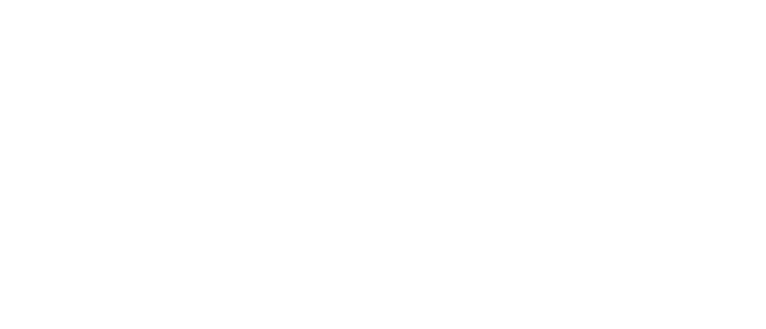
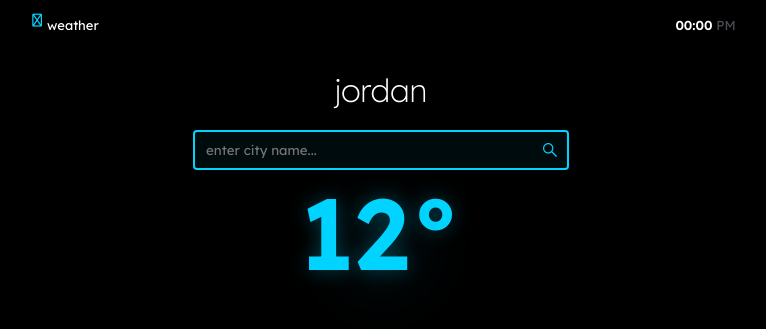
Before and after one commit to ayoub-bakkar/weather, a website: page public/index.html in a window 1280 px wide. Shown: the whole page, without its empty margins (259-1025 px from the left). Drawn offline with Linux system fonts and the light colour scheme.

Commit message:
Laying out the basic code

```diff
--- a/package.json
+++ b/package.json
@@ -20,6 +20,7 @@
   },
   "dependencies": {
     "axios": "^1.13.5",
+    "dotenv": "^17.3.1",
     "express": "^5.2.1"
   }
 }
--- a/public/index.html
+++ b/public/index.html
@@ -1,12 +1,47 @@
-<!DOCTYPE html>
+<!doctype html>
 <html lang="en">
-<head>
-    <script src="https://kit.fontawesome.com/c56a1c185e.js" crossorigin="anonymous"></script>
-    <meta charset="UTF-8">
-    <meta name="viewport" content="width=device-width, initial-scale=1.0">
+  <head>
+    <script
+      src="https://kit.fontawesome.com/c56a1c185e.js"
+      crossorigin="anonymous"
+    ></script>
+    <meta charset="UTF-8" />
+    <link rel="stylesheet" href="style.css" />
+    <meta name="viewport" content="width=device-width, initial-scale=1.0" />
     <title>weather</title>
-</head>
-<body>
-
-</body>
+  </head>
+  <body>
+    <div class="animated-background"></div>
+    <header>
+      <div class="title">
+        <i id="icon-weather-title" class="fa-regular fa-cloud icon-bounce"></i>
+        <span class="title-text">weather</span>
+      </div>
+      <div class="time">
+        <span id="time-display">00:00</span> <span class="period">PM</span>
+      </div>
+    </header>
+    <div class="contunt">
+      <form action="" method="post">
+        <div class="search">
+          <input
+            id="search-input"
+            name="country"
+            type="text"
+            placeholder="enter city name..."
+          />
+          <i id="icon-search" class="fa-brands fa-sistrix search-icon"></i>
+          <div class="search-underline"></div>
+        </div>
+      </form>
+      <div class="countryText">
+        <h1 class="country-name" id="country-display">jordan</h1>
+      </div>
+      <div class="temperature">
+        <p class="temperatureNumber" id="temp-display">12°</p>
+        <div class="temp-blur"></div>
+      </div>
+    </div>
+    <script src="script.js"></script>
+  </body>
 </html>
--- a/public/style.css
+++ b/public/style.css
@@ -3,8 +3,269 @@
 
 :root {
   --main-bg-color: #000000;
-  --color-time: #4D4B53;
+  --color-time: #4d4b53;
   --main-font: "Lexend", sans-serif;
   --color-text: #ffffff;
   --color-number: #00d4ff;
+  --color-input: #00d4ff;
+  --color-input-focus: #00d4ff;
 }
+
+* {
+  padding: 0;
+  margin: 0;
+}
+
+body {
+  background-color: var(--main-bg-color);
+  font-family: var(--main-font);
+  position: relative;
+  overflow-x: hidden;
+}
+
+/* Animated background */
+.animated-background {
+  position: fixed;
+  top: 0;
+  left: 0;
+  width: 100%;
+  height: 100%;
+  background: 0;
+  pointer-events: none;
+  z-index: -1;
+}
+
+/* Header styles */
+header {
+  display: flex;
+  align-items: center;
+  justify-content: space-around;
+  padding: 10px 0;
+  animation: slideDown 0.6s ease-out;
+}
+
+header .title {
+  font-size: 13px;
+  padding: 7px 6px;
+  display: flex;
+  align-items: center;
+  gap: 5px;
+  transition: transform 0.3s ease;
+}
+
+header .title:hover {
+  transform: scale(1.05);
+}
+
+header .title .title-text {
+  color: var(--color-text);
+  transition: color 0.3s ease;
+}
+
+header .title #icon-weather-title {
+  color: var(--color-number);
+  transition: color 0.3s ease;
+}
+
+/* Icon bounce animation */
+.icon-bounce {
+  animation: bounce 2s infinite ease-in-out;
+}
+
+@keyframes bounce {
+  0%,
+  100% {
+    transform: translateY(0);
+  }
+  50% {
+    transform: translateY(-5px);
+  }
+}
+
+header .time {
+  font-size: 13px;
+  color: var(--color-time);
+  transition: color 0.3s ease;
+  animation: fadeIn 0.8s ease-out;
+}
+
+header .time #time-display {
+  font-weight: 600;
+  color: var(--color-text);
+}
+
+/* Main container */
+.contunt {
+  display: flex;
+  flex-direction: column;
+  align-items: center;
+  justify-content: center;
+  height: 200px;
+  animation: fadeIn 0.8s ease-out 0.2s backwards;
+}
+
+.contunt .search {
+  position: relative;
+  width: fit-content;
+  transition: transform 0.3s ease;
+}
+
+.contunt .search:hover {
+  transform: translateY(-2px);
+}
+
+.contunt form .search input {
+  width: 350px;
+  padding: 10px 11px;
+  color: var(--color-text);
+  background: rgba(0, 212, 255, 0.05);
+  border: 2px solid var(--color-input);
+  outline: none;
+  transition: all 0.3s ease;
+  border-radius: 4px;
+  font-family: inherit;
+}
+
+.contunt form .search input:hover {
+  background: rgba(0, 212, 255, 0.1);
+  border-color: #ffffff;
+}
+
+.contunt form .search input:focus {
+  border-color: #ffffff;
+  background: rgba(0, 212, 255, 0.15);
+  box-shadow: 0 0 20px rgba(0, 212, 255, 0.4);
+  transition: all 0.3s ease;
+}
+
+.contunt .search #icon-search {
+  color: var(--color-input);
+  position: absolute;
+  right: 12px;
+  top: 50%;
+  transform: translateY(-50%);
+  transition: all 0.3s ease;
+  cursor: pointer;
+}
+
+.contunt .search #icon-search:hover {
+  color: #ffffff;
+  transform: translateY(-50%) rotate(90deg);
+}
+
+.search-underline {
+  position: absolute;
+  bottom: -2px;
+  left: 0;
+  height: 2px;
+  width: 0;
+  background: var(--color-input);
+  transition: width 0.4s ease;
+}
+
+.contunt form .search input:focus ~ .search-underline {
+  width: 100%;
+}
+
+/* Country text */
+.countryText h1 {
+  color: var(--color-text);
+  position: absolute;
+  right: 50%;
+  transform: translateX(50%);
+  font-weight: 200;
+  top: 28%;
+  animation: slideUp 0.6s ease-out 0.4s backwards;
+  transition: all 0.3s ease;
+  cursor: pointer;
+}
+
+.countryText h1:hover {
+  color: var(--color-number);
+  text-shadow: 0 0 10px rgba(0, 212, 255, 0.5);
+}
+
+/* Temperature section */
+.temperature {
+  position: relative;
+  animation: slideUp 0.6s ease-out 0.6s backwards;
+}
+
+.temperature .temperatureNumber {
+  color: var(--color-number);
+  position: absolute;
+  right: 50%;
+  transform: translateX(50%);
+  top: 38%;
+  font-weight: 600;
+  font-size: 100px;
+  transition: all 0.3s ease;
+  cursor: default;
+  text-shadow: 0 0 20px rgba(0, 212, 255, 0.3);
+}
+
+.temperature .temperatureNumber:hover {
+  text-shadow: 0 0 40px rgba(0, 212, 255, 0.6);
+  transform: translateX(50%) scale(1.05);
+}
+
+.temp-blur {
+  position: absolute;
+  right: 50%;
+  transform: translateX(50%);
+  top: 38%;
+  width: 150px;
+  height: 150px;
+  background: radial-gradient(
+    circle,
+    rgba(0, 212, 255, 0.2) 0%,
+    transparent 70%
+  );
+  border-radius: 50%;
+  filter: blur(20px);
+  animation: pulse 3s ease-in-out infinite;
+}
+
+/* Animations */
+@keyframes slideDown {
+  from {
+    opacity: 0;
+    transform: translateY(-20px);
+  }
+  to {
+    opacity: 1;
+    transform: translateY(0);
+  }
+}
+
+@keyframes slideUp {
+  from {
+    opacity: 0;
+    transform: translateX(50%) translateY(20px);
+  }
+  to {
+    opacity: 1;
+    transform: translateX(50%) translateY(0);
+  }
+}
+
+@keyframes fadeIn {
+  from {
+    opacity: 0;
+  }
+  to {
+    opacity: 1;
+  }
+}
+
+@keyframes pulse {
+  0%,
+  100% {
+    transform: translateX(50%) scale(1);
+    opacity: 0.5;
+  }
+  50% {
+    transform: translateX(50%) scale(1.1);
+    opacity: 0.3;
+  }
+}
```
Also changed, not shown: controllers/weatherControllers.js (added, +7 -0 lines), routes/weatherRouter.js (added, +10 -0 lines), server.js (+6 -5 lines), 2 other files.
